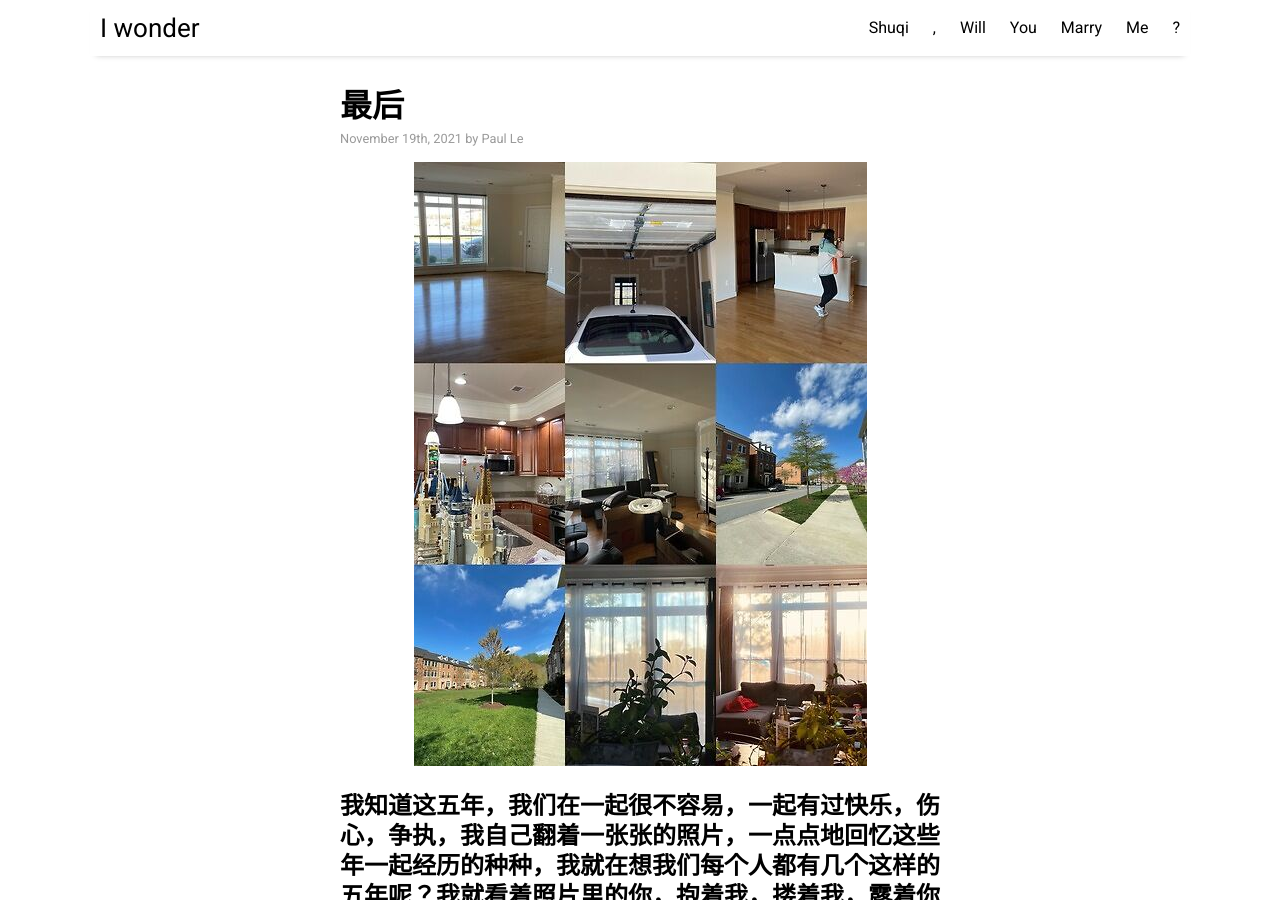
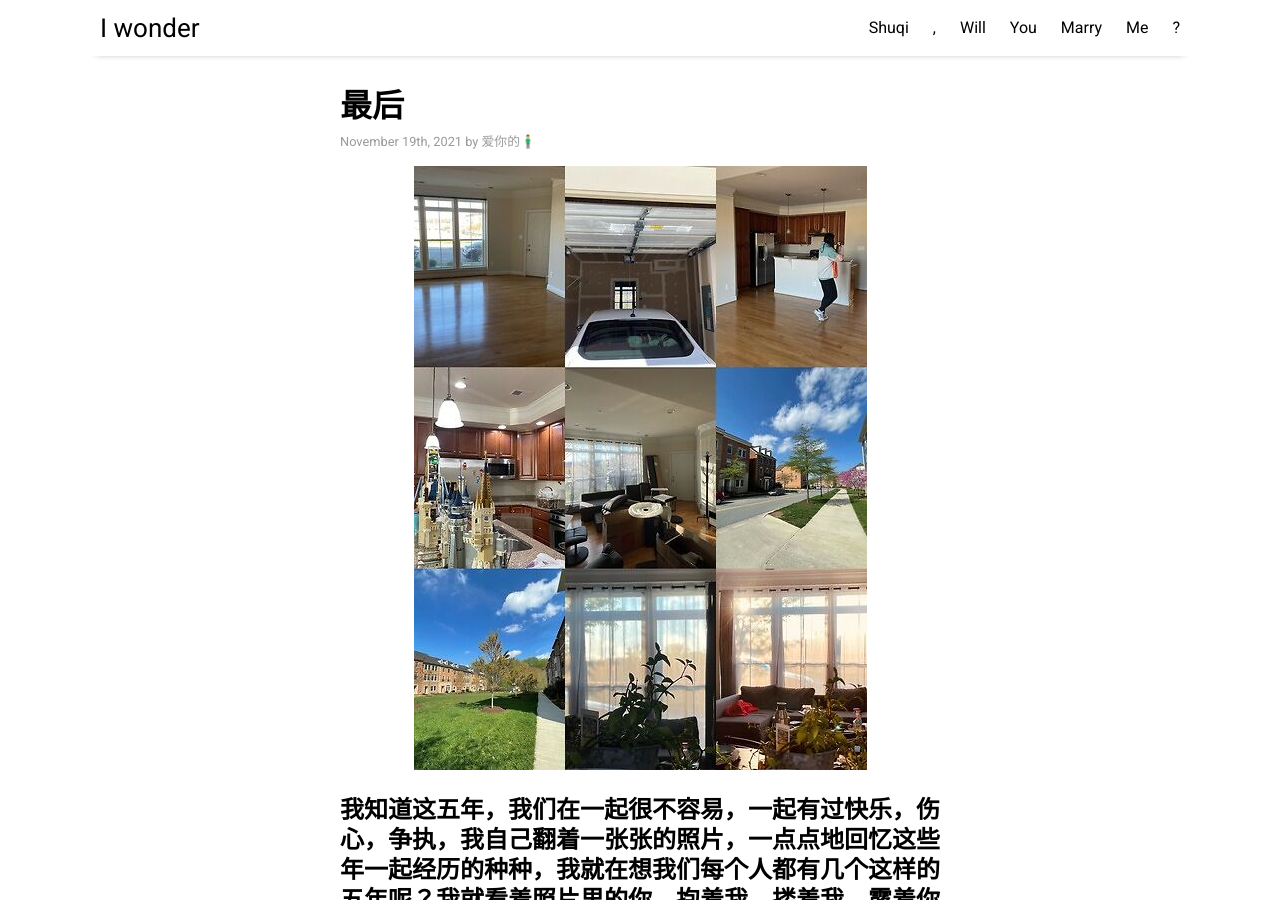
Before and after one commit to zachstarkup/zachstarkup.github.io, a Jekyll site: the page built from _posts/2021-11-19-about-the-author.md, in a window 1280 px wide and 900 px high. Built offline with Jekyll 4.4.1, drawn with Linux system fonts in a browser that asks for light colours; nearby versions of some CDN libraries.

Commit message:
Update 2021-11-19-about-the-author.md

```diff
--- a/_posts/2021-11-19-about-the-author.md
+++ b/_posts/2021-11-19-about-the-author.md
@@ -1,7 +1,7 @@
 ---
 layout: post
 title: "最后"
-author: "Paul Le"
+author: "爱你的🧍‍♂️"
 categories: facts
 tags: [sample]
 image: 2021-2.jpg
```
